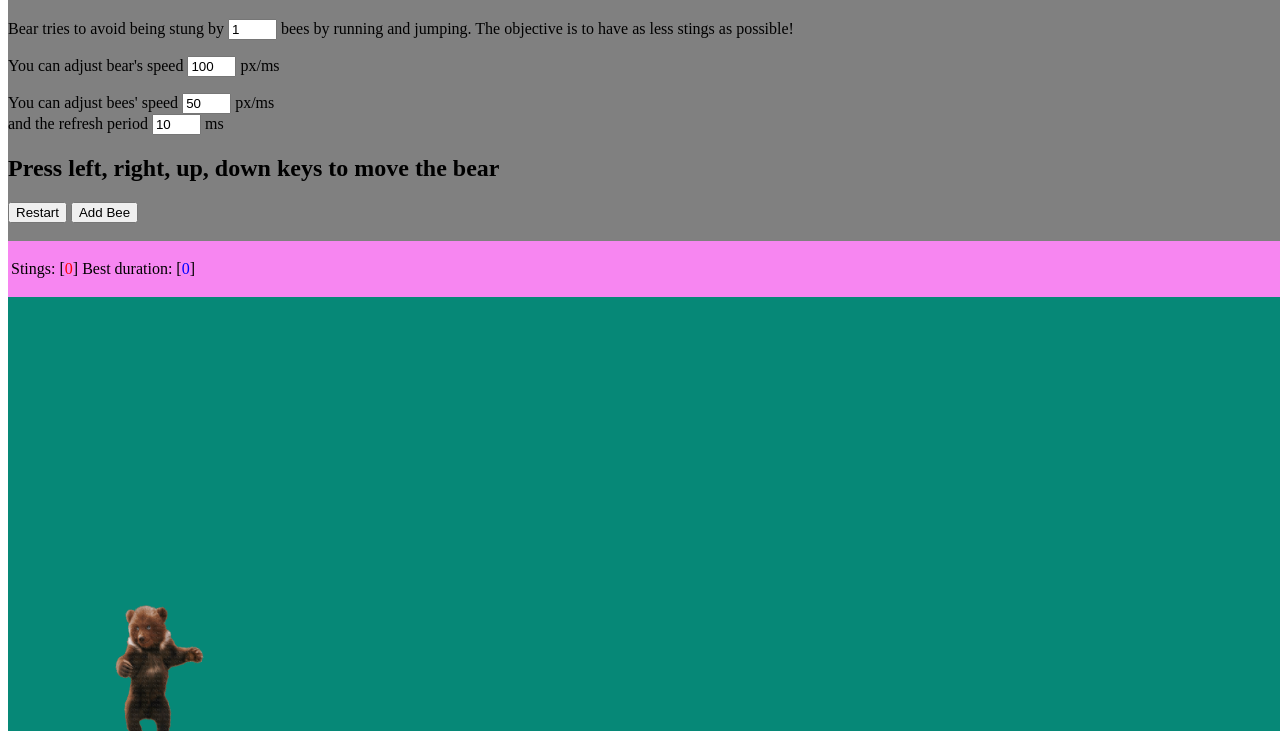
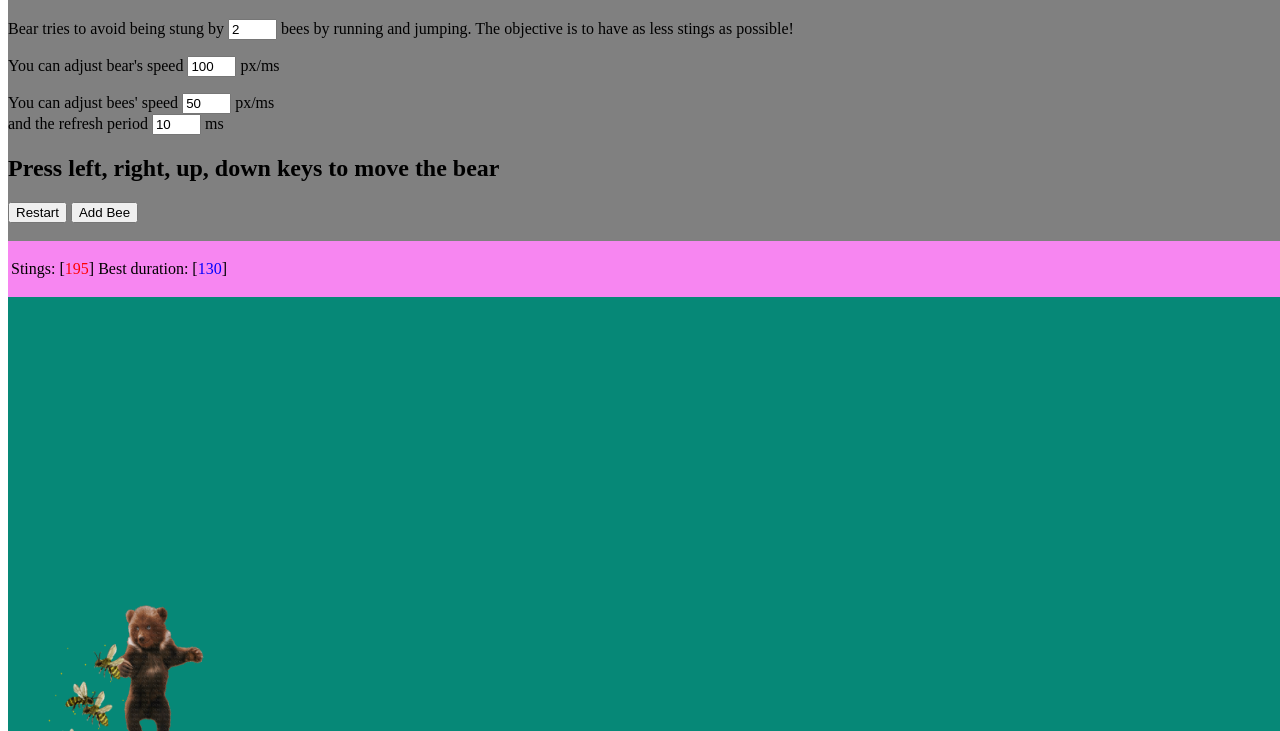
Before and after one commit to Jai-Varsani/LAB-2-Marked, a plain HTML site: page index.html in a window 1280 px wide. Both pictures are taken after a click on the button "Add Bee". Shown: the part 69-800 px from the top of the page. Drawn offline with Linux system fonts and the light colour scheme.

Commit message:
add bee and restart button by jv81, Jai Varsani

```diff
--- a/game.js
+++ b/game.js
@@ -41,7 +41,7 @@ function Bear() {
 
 }
 
-function removeBee(){
+function removeBee(){ // removes all the bees
     if(typeof bees !== 'undefined'){
         while(bees.length!== 0){
             var removeMyBee=bees.pop();
@@ -52,7 +52,7 @@ function removeBee(){
     }
 }
 
-function removeGameOver(){
+function removeGameOver(){ //removes game over sign
     var checkGameOver=document.getElementById("gameOver");
     if(checkGameOver.style.display=="block"){
         checkGameOver.style.display="none";
@@ -77,7 +77,6 @@ function start() {
     bees = new Array();
     //create bees
     // creates the number of bees in the input box again and adds them
-    //document.getElementById("nbBees").addEventListener("change",makeBees,false);
     makeBees();
 }
 
@@ -213,8 +212,6 @@ function makeBees(){
         return;
     }
 
-    //create bees also add if statement here to see if bees has stuff inside so function in start can be used
-    //#####################################
     let i = 1;
     while(i <= nbBees) {
         var num = i;
@@ -225,10 +222,15 @@ function makeBees(){
     }
 }
 
-//make some code to adding just one bee then you can add as many bees as you need to get to the number of bees in the input
-//#################################################################
-
-
+function addBee(){
+    let numBees = document.getElementById("nbBees").value;
+    var newNumBees= Number(numBees) + 1;
+    document.getElementById("nbBees").value= newNumBees;
+    var newBee = new Bee(1);
+    newBee.display();
+    bees.push(newBee);
+    updateBees();
+}
 
 function moveBees(){
     //get speed input field value
@@ -245,7 +247,7 @@ function moveBees(){
 function updateBees(){ // update loop for game
 
     score=hits.innerHTML
-    if(Number(score)==1000){
+    if(Number(score)>=1000){
         alert("Game Over!");
         document.getElementById("gameOver").style.display = "block";
         clearTimeout(updateTimer);
--- a/index.html
+++ b/index.html
@@ -31,7 +31,7 @@
       <p>You can adjust bees' speed <input type="text" id="speedBees" value="50" size="3"> px/ms
       <br> and the refresh period <input type="text" id="periodTimer" value="10" size="3"> ms </p>
       <h2>Press left, right, up, down keys to move the bear</h2>
-      <button onclick="start();"> Restart</button>  <button onclick="start();"> Add Bee</button>
+      <button onclick="start();"> Restart</button>  <button onclick="addBee();"> Add Bee</button>
       <br>
       <br>
 
```
